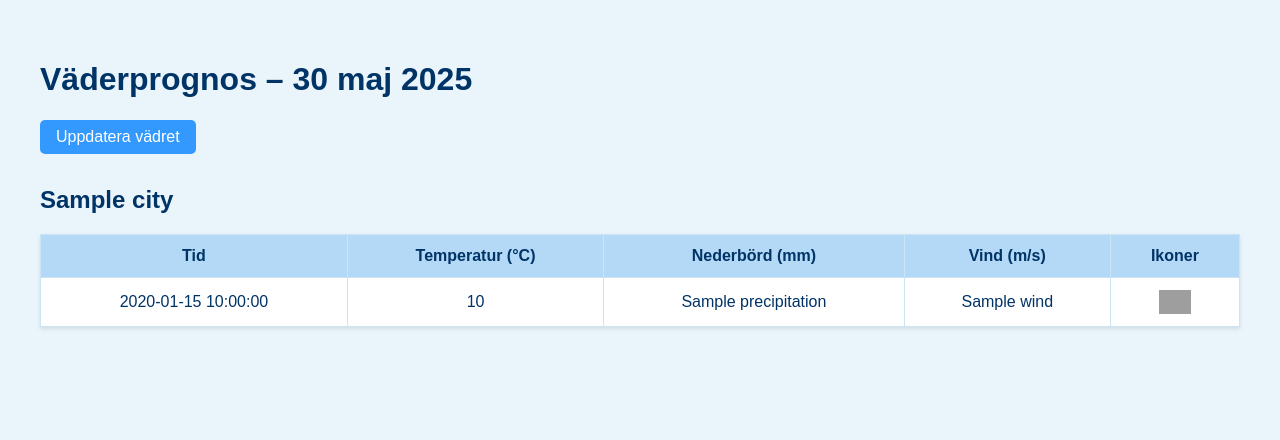
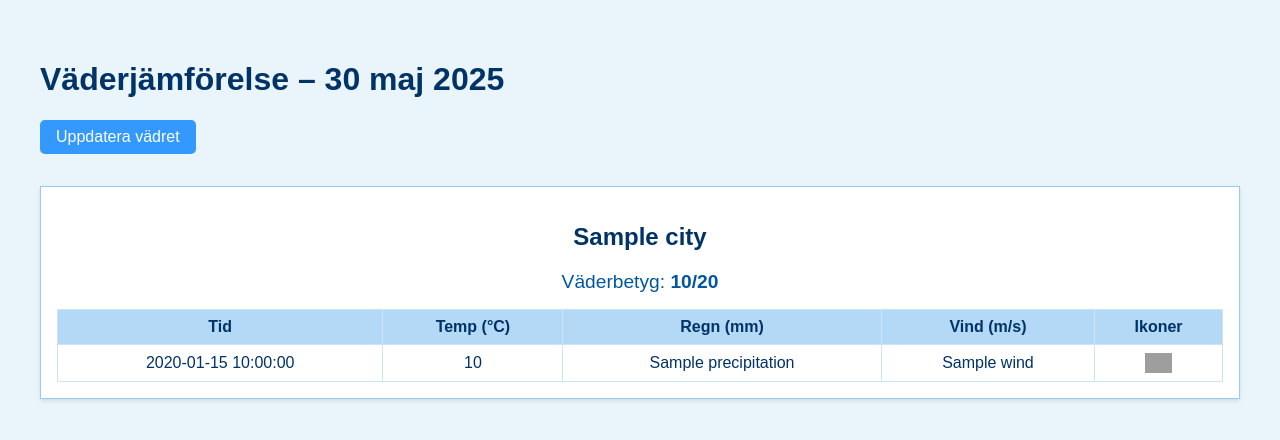
Before and after one commit to TeachermanEdvin/discgolfweather, a Flask app: template templates/index.html in a window 1280 px wide. Shown: the top 440 px of the page. Run offline with Flask 3, Linux system fonts and the light colour scheme; the template is opened without the code that fills it: most values are stand-ins (such as "Sample title", 1, 10 or a date in 2020); grey boxes are pictures that could not be loaded.

Commit message:
Update index.html

```diff
--- a/templates/index.html
+++ b/templates/index.html
@@ -2,7 +2,7 @@
 <html lang="sv">
 <head>
     <meta charset="UTF-8">
-    <title>Väder i Falun & Nyköping – 30 maj 2025</title>
+    <title>Väderjämförelse – 30 maj 2025</title>
     <style>
         body {
             font-family: Arial, sans-serif;
@@ -10,25 +10,42 @@
             padding: 2rem;
             color: #003366;
         }
+        .container {
+            display: flex;
+            gap: 2rem;
+        }
+        .city-box {
+            flex: 1;
+            background: #ffffff;
+            border: 1px solid #99ccee;
+            padding: 1rem;
+            box-shadow: 0 2px 4px rgba(0,0,0,0.1);
+        }
         table {
             width: 100%;
             border-collapse: collapse;
-            margin-bottom: 2rem;
-            background: #ffffff;
-            border: 1px solid #99ccee;
-            box-shadow: 0 2px 4px rgba(0,0,0,0.1);
+            margin-top: 1rem;
         }
         th, td {
             border: 1px solid #cce5f6;
-            padding: 0.75rem;
+            padding: 0.5rem;
             text-align: center;
         }
         th {
             background-color: #b3d9f7;
         }
+        .icon {
+            height: 20px;
+            vertical-align: middle;
+        }
         h2 {
-            margin-top: 2rem;
-            color: #003366;
+            text-align: center;
+        }
+        .score {
+            text-align: center;
+            font-size: 1.2rem;
+            margin-top: 0.5rem;
+            color: #0057a0;
         }
         button {
             padding: 0.5rem 1rem;
@@ -37,34 +54,34 @@
             color: white;
             border: none;
             border-radius: 5px;
-        }
-        .icon {
-            height: 24px;
-            vertical-align: middle;
+            margin-bottom: 2rem;
         }
     </style>
 </head>
 <body>
-    <h1>Väderprognos – 30 maj 2025</h1>
+    <h1>Väderjämförelse – 30 maj 2025</h1>
     <form method="post">
         <button type="submit">Uppdatera vädret</button>
     </form>
 
     {% if weather %}
-        {% for city, forecasts in weather.items() %}
+    <div class="container">
+        {% for city, data in weather.items() %}
+        <div class="city-box">
             <h2>{{ city }}</h2>
+            <div class="score">Väderbetyg: <strong>{{ data.score }}/20</strong></div>
             <table>
                 <thead>
                     <tr>
                         <th>Tid</th>
-                        <th>Temperatur (°C)</th>
-                        <th>Nederbörd (mm)</th>
+                        <th>Temp (°C)</th>
+                        <th>Regn (mm)</th>
                         <th>Vind (m/s)</th>
                         <th>Ikoner</th>
                     </tr>
                 </thead>
                 <tbody>
-                    {% for forecast in forecasts %}
+                    {% for forecast in data.forecast %}
                     <tr>
                         <td>{{ forecast.time }}</td>
                         <td>{{ forecast.temperature }}</td>
@@ -84,7 +101,9 @@
                     {% endfor %}
                 </tbody>
             </table>
+        </div>
         {% endfor %}
+    </div>
     {% endif %}
 </body>
 </html>
```
Lines whose indentation alone changed are shown as unchanged.
